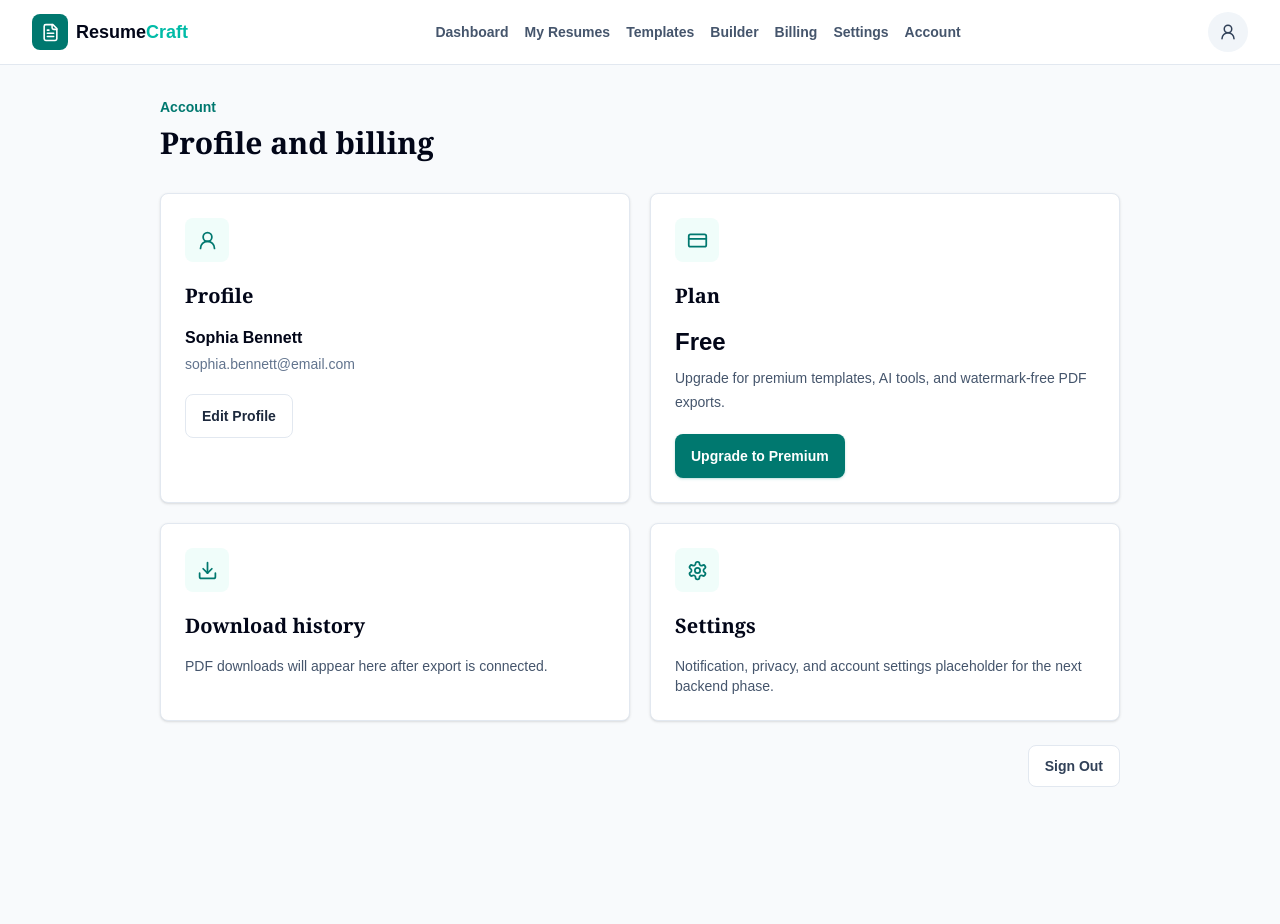
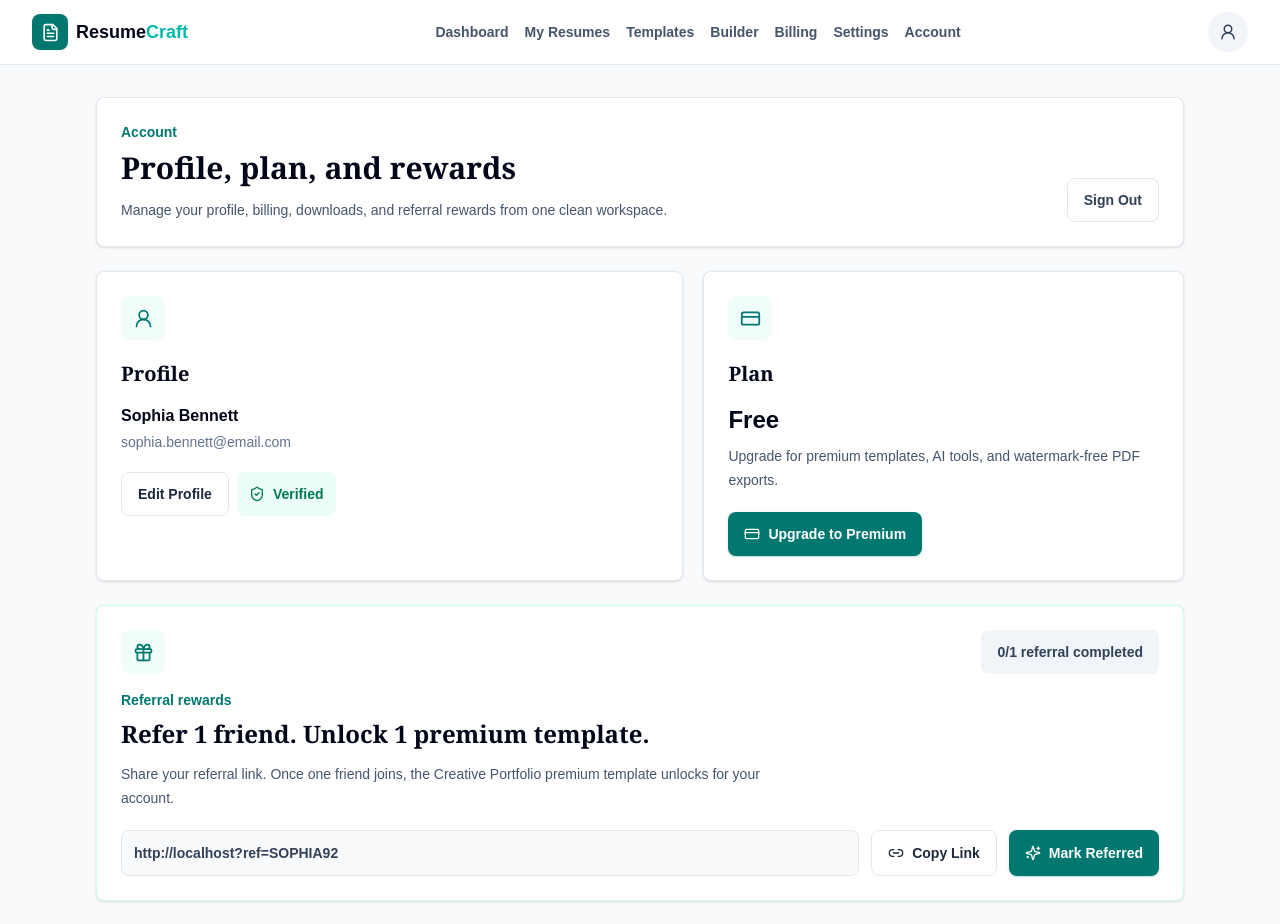
Before and after one commit to Fazilfazi991/resumebuilder, a Next.js app: page /account in a window 1280 px wide. Shown: the top 924 px of the page. Before the commit the page ends 865 px from the top, so only its background shows below. Built offline with nearby package versions, Linux system fonts and the light colour scheme.

Commit message:
Polish account referrals and ATS template

```diff
--- a/app/account/page.tsx
+++ b/app/account/page.tsx
@@ -1,6 +1,8 @@
 import { AppButton } from "@/components/app/AppButton";
 import { AppHeader } from "@/components/app/AppHeader";
-import { CreditCard, Download, Settings, UserRound } from "lucide-react";
+import { CheckoutButton } from "@/components/payments/CheckoutButton";
+import { ReferralUnlockCard } from "@/components/account/ReferralUnlockCard";
+import { CreditCard, Download, Settings, ShieldCheck, UserRound } from "lucide-react";
 import { logout } from "@/app/(auth)/actions";
 
 export default function AccountPage() {
@@ -8,30 +10,48 @@ export default function AccountPage() {
     <>
       <AppHeader />
       <main className="min-h-screen bg-slate-50">
-        <section className="mx-auto max-w-5xl px-4 py-8 sm:px-6 lg:px-8">
-          <p className="text-sm font-bold text-teal-700">Account</p>
-          <h1 className="mt-2 text-3xl font-bold text-slate-950">Profile and billing</h1>
-          <div className="mt-8 grid gap-5 md:grid-cols-2">
+        <section className="mx-auto max-w-6xl px-4 py-8 sm:px-6 lg:px-8">
+          <div className="rounded-lg border border-slate-200 bg-white p-6 shadow-sm">
+            <p className="text-sm font-bold text-teal-700">Account</p>
+            <div className="mt-2 flex flex-col gap-4 lg:flex-row lg:items-end lg:justify-between">
+              <div>
+                <h1 className="text-3xl font-bold text-slate-950">Profile, plan, and rewards</h1>
+                <p className="mt-3 max-w-2xl text-sm leading-6 text-slate-600">Manage your profile, billing, downloads, and referral rewards from one clean workspace.</p>
+              </div>
+              <form action={logout}>
+                <button className="min-h-11 rounded-lg border border-slate-200 bg-white px-4 py-2.5 text-sm font-bold text-slate-700 hover:bg-slate-100">Sign Out</button>
+              </form>
+            </div>
+          </div>
+
+          <div className="mt-6 grid gap-5 lg:grid-cols-[1.1fr_0.9fr]">
             <AccountPanel icon={UserRound} title="Profile">
               <p className="font-bold text-slate-950">Sophia Bennett</p>
               <p className="mt-1 text-sm text-slate-500">sophia.bennett@email.com</p>
-              <div className="mt-5"><AppButton variant="secondary">Edit Profile</AppButton></div>
+              <div className="mt-5 flex flex-wrap gap-2">
+                <AppButton variant="secondary">Edit Profile</AppButton>
+                <span className="inline-flex min-h-11 items-center gap-2 rounded-lg bg-emerald-50 px-3 text-sm font-bold text-emerald-700"><ShieldCheck size={16} />Verified</span>
+              </div>
             </AccountPanel>
             <AccountPanel icon={CreditCard} title="Plan">
               <p className="text-2xl font-bold text-slate-950">Free</p>
               <p className="mt-2 text-sm leading-6 text-slate-600">Upgrade for premium templates, AI tools, and watermark-free PDF exports.</p>
-              <div className="mt-5"><AppButton>Upgrade to Premium</AppButton></div>
+              <div className="mt-5"><CheckoutButton planId="premium">Upgrade to Premium</CheckoutButton></div>
             </AccountPanel>
+          </div>
+
+          <div className="mt-6">
+            <ReferralUnlockCard />
+          </div>
+
+          <div className="mt-6 grid gap-5 md:grid-cols-2">
             <AccountPanel icon={Download} title="Download history">
-              <p className="text-sm text-slate-600">PDF downloads will appear here after export is connected.</p>
+              <p className="text-sm leading-6 text-slate-600">Your exported PDFs and invoices will appear here after downloads are saved to your account.</p>
             </AccountPanel>
             <AccountPanel icon={Settings} title="Settings">
-              <p className="text-sm text-slate-600">Notification, privacy, and account settings placeholder for the next backend phase.</p>
+              <p className="text-sm leading-6 text-slate-600">Notification, privacy, and account preferences are ready for the next backend pass.</p>
             </AccountPanel>
           </div>
-          <form action={logout} className="mt-6 flex justify-end">
-            <button className="rounded-lg border border-slate-200 bg-white px-4 py-2.5 text-sm font-bold text-slate-700 hover:bg-slate-100">Sign Out</button>
-          </form>
         </section>
       </main>
     </>
--- /dev/null
+++ b/components/account/ReferralUnlockCard.tsx
@@ -0,0 +1,71 @@
+"use client";
+
+import { AppButton } from "@/components/app/AppButton";
+import { Gift, Link2, Sparkles } from "lucide-react";
+import { useEffect, useMemo, useState } from "react";
+
+const referralCountKey = "resumecraft_referral_count";
+const unlockedTemplateKey = "resumecraft_unlocked_template";
+const unlockedTemplateId = "creative-portfolio";
+
+export function ReferralUnlockCard() {
+  const [origin, setOrigin] = useState("");
+  const [referrals, setReferrals] = useState(0);
+  const [copied, setCopied] = useState(false);
+
+  useEffect(() => {
+    setOrigin(window.location.origin);
+    setReferrals(Number(localStorage.getItem(referralCountKey) ?? "0"));
+  }, []);
+
+  const referralCode = "SOPHIA92";
+  const referralLink = useMemo(() => `${origin || "https://resumecraft.app"}?ref=${referralCode}`, [origin]);
+  const isUnlocked = referrals >= 1;
+
+  const copyLink = async () => {
+    await navigator.clipboard.writeText(referralLink);
+    setCopied(true);
+    window.setTimeout(() => setCopied(false), 1800);
+  };
+
+  const markReferralComplete = () => {
+    const nextCount = Math.max(1, referrals + 1);
+    localStorage.setItem(referralCountKey, String(nextCount));
+    localStorage.setItem(unlockedTemplateKey, unlockedTemplateId);
+    setReferrals(nextCount);
+  };
+
+  return (
+    <section className="rounded-lg border border-teal-100 bg-white p-6 shadow-sm">
+      <div className="flex flex-col gap-5 lg:flex-row lg:items-start lg:justify-between">
+        <div className="min-w-0">
+          <div className="mb-4 flex h-11 w-11 items-center justify-center rounded-lg bg-teal-50 text-teal-700">
+            <Gift size={21} aria-hidden="true" />
+          </div>
+          <p className="text-sm font-bold text-teal-700">Referral rewards</p>
+          <h2 className="mt-2 text-2xl font-bold text-slate-950">Refer 1 friend. Unlock 1 premium template.</h2>
+          <p className="mt-3 max-w-2xl text-sm leading-6 text-slate-600">
+            Share your referral link. Once one friend joins, the Creative Portfolio premium template unlocks for your account.
+          </p>
+        </div>
+        <div className={`rounded-lg px-4 py-3 text-sm font-bold ${isUnlocked ? "bg-emerald-50 text-emerald-700" : "bg-slate-100 text-slate-700"}`}>
+          {isUnlocked ? "Creative Portfolio unlocked" : `${referrals}/1 referral completed`}
+        </div>
+      </div>
+
+      <div className="mt-5 grid gap-3 lg:grid-cols-[1fr_auto_auto]">
+        <div className="min-w-0 rounded-lg border border-slate-200 bg-slate-50 px-3 py-3 text-sm font-semibold text-slate-700">
+          <span className="block truncate">{referralLink}</span>
+        </div>
+        <AppButton variant="secondary" onClick={copyLink}>
+          <Link2 size={16} aria-hidden="true" />
+          {copied ? "Copied" : "Copy Link"}
+        </AppButton>
+        <AppButton onClick={markReferralComplete}>
+          <Sparkles size={16} aria-hidden="true" />
+          {isUnlocked ? "Unlocked" : "Mark Referred"}
+        </AppButton>
+      </div>
+    </section>
+  );
+}
--- a/components/builder/BuilderClient.tsx
+++ b/components/builder/BuilderClient.tsx
@@ -353,10 +353,18 @@ function EditorPanel({
     return <CertificatesEditor data={data} setData={setData} />;
   }
 
+  if (activeSection === "achievements") {
+    return <AchievementsEditor data={data} setData={setData} />;
+  }
+
+  if (activeSection === "references") {
+    return <ReferencesEditor data={data} setData={setData} />;
+  }
+
   return (
     <Panel title={sections.find((section) => section.id === activeSection)?.label ?? "Section"} description="This section is ready for the next product pass.">
-      <div className="rounded-lg border border-dashed border-slate-300 bg-slate-50 p-8 text-center text-sm text-slate-600">
-        Working form coming next. The shared data model already supports this section.
+      <div className="rounded-lg border border-dashed border-slate-300 bg-slate-50 p-6 text-center text-sm leading-6 text-slate-600">
+        Add optional sections from the data model in the next product pass.
       </div>
     </Panel>
   );
@@ -468,6 +476,51 @@ function CertificatesEditor({ data, setData }: { data: ResumeData; setData: Reac
   );
 }
 
+function AchievementsEditor({ data, setData }: { data: ResumeData; setData: React.Dispatch<React.SetStateAction<ResumeData>> }) {
+  const update = (id: string, patch: Partial<ResumeData["achievements"][number]>) => {
+    setData((current) => ({ ...current, achievements: current.achievements.map((item) => (item.id === id ? { ...item, ...patch } : item)) }));
+  };
+
+  return (
+    <Panel title="Achievements" description="Highlight awards, recognition, and measurable wins.">
+      <div className="mb-4 [&>button]:w-full sm:[&>button]:w-auto"><AppButton onClick={() => setData((current) => ({ ...current, achievements: [...current.achievements, { id: uid("ach"), title: "", description: "" }] }))}><Plus size={16} aria-hidden="true" /> Add Achievement</AppButton></div>
+      <div className="space-y-4">
+        {data.achievements.map((item) => (
+          <EditorCard key={item.id} title={item.title || "New achievement"} onRemove={() => setData((current) => ({ ...current, achievements: current.achievements.filter((entry) => entry.id !== item.id) }))}>
+            <div className="grid gap-4 md:grid-cols-2">
+              <Field label="Title" value={item.title} onChange={(value) => update(item.id, { title: value })} />
+              <TextArea label="Description" value={item.description} onChange={(value) => update(item.id, { description: value })} />
+            </div>
+          </EditorCard>
+        ))}
+      </div>
+    </Panel>
+  );
+}
+
+function ReferencesEditor({ data, setData }: { data: ResumeData; setData: React.Dispatch<React.SetStateAction<ResumeData>> }) {
+  const update = (id: string, patch: Partial<ResumeData["references"][number]>) => {
+    setData((current) => ({ ...current, references: current.references.map((item) => (item.id === id ? { ...item, ...patch } : item)) }));
+  };
+
+  return (
+    <Panel title="References" description="Add references or leave this section out when not required.">
+      <div className="mb-4 [&>button]:w-full sm:[&>button]:w-auto"><AppButton onClick={() => setData((current) => ({ ...current, references: [...current.references, { id: uid("ref"), name: "", role: "", company: "", email: "", phone: "" }] }))}><Plus size={16} aria-hidden="true" /> Add Reference</AppButton></div>
+      <div className="space-y-4">
+        {data.references.map((item) => (
+          <EditorCard key={item.id} title={item.name || "New reference"} onRemove={() => setData((current) => ({ ...current, references: current.references.filter((entry) => entry.id !== item.id) }))}>
+            <div className="grid gap-4 md:grid-cols-2">
+              {(["name", "role", "company", "email", "phone"] as const).map((field) => (
+                <Field key={field} label={labelize(field)} value={item[field]} onChange={(value) => update(item.id, { [field]: value })} />
+              ))}
+            </div>
+          </EditorCard>
+        ))}
+      </div>
+    </Panel>
+  );
+}
+
 function SimpleListEditor<T extends { id: string; name: string; level: string }>({
   title,
   addLabel,
@@ -548,16 +601,16 @@ function Field({ label, value, onChange }: { label: string; value: string; onCha
 function PortfolioField({ value, onChange }: { value: string; onChange: (value: string) => void }) {
   return (
     <label className="block">
-      <span className="flex items-center justify-between gap-3 text-sm font-bold text-slate-700">
+      <span className="grid gap-1 text-sm font-bold text-slate-700 sm:grid-cols-[auto_1fr] sm:items-center sm:gap-3">
         Portfolio
         <a
           href="https://portfoliobuilder-rose.vercel.app/"
           target="_blank"
           rel="noreferrer"
-          className="inline-flex min-h-7 shrink-0 items-center gap-1.5 rounded-md text-xs font-bold text-teal-700 underline-offset-4 hover:underline focus:outline-none focus:ring-2 focus:ring-teal-300"
+          className="inline-flex min-h-7 min-w-0 items-center gap-1.5 rounded-md text-xs font-bold leading-5 text-teal-700 underline-offset-4 hover:underline focus:outline-none focus:ring-2 focus:ring-teal-300"
         >
-          Don't have a portfolio? Create your portfolio
-          <LinkIcon size={13} aria-hidden="true" />
+          <span className="min-w-0 whitespace-normal">Don't have a portfolio? Create your portfolio</span>
+          <LinkIcon size={13} className="shrink-0" aria-hidden="true" />
         </a>
       </span>
       <input value={value} onChange={(event) => onChange(event.target.value)} className="mt-2 h-11 w-full rounded-lg border border-slate-200 bg-white px-3 text-sm outline-none focus:border-teal-400" />
--- a/components/builder/ResumePhotoUpload.tsx
+++ b/components/builder/ResumePhotoUpload.tsx
@@ -80,8 +80,8 @@ export function ResumePhotoUpload({ value, onChange }: ResumePhotoUploadProps) {
 
   return (
     <section className="rounded-lg border border-slate-200 bg-slate-50 p-4">
-      <div className="grid gap-4 sm:grid-cols-[96px_1fr]">
-        <div className="flex h-24 w-24 items-center justify-center overflow-hidden rounded-lg border border-slate-200 bg-white">
+      <div className="grid gap-4 sm:grid-cols-[88px_1fr]">
+        <div className="flex h-[88px] w-[88px] items-center justify-center overflow-hidden rounded-lg border border-slate-200 bg-white sm:h-24 sm:w-24">
           {value ? (
             <img src={value} alt="" className="h-full w-full object-cover" />
           ) : (
@@ -117,7 +117,7 @@ export function ResumePhotoUpload({ value, onChange }: ResumePhotoUploadProps) {
           </div>
           <p className="mt-3 text-sm leading-5 text-slate-600">JPG, PNG, or WEBP. Maximum 5MB.</p>
           {status ? <p className="mt-2 text-sm font-semibold text-emerald-700">{status}</p> : null}
-          {note ? <p className="mt-2 text-sm font-semibold text-amber-700">{note}</p> : null}
+          {note ? <p className="mt-2 max-w-md text-sm font-semibold leading-5 text-amber-700">{note}</p> : null}
           {error ? <p className="mt-2 text-sm font-semibold text-rose-700">{error}</p> : null}
         </div>
       </div>
--- a/components/resume-templates/ContactLine.tsx
+++ b/components/resume-templates/ContactLine.tsx
@@ -6,7 +6,7 @@ export function ContactLine({ data, align = "left", separator = " | ", className
   if (!items.length) return null;
 
   return (
-    <p className={`break-words text-[10px] leading-[1.5] text-slate-600 ${align === "center" ? "text-center" : align === "right" ? "text-right" : "text-left"} ${className}`}>
+    <p className={`max-w-full overflow-hidden break-words text-[10px] leading-[1.5] text-slate-600 ${align === "center" ? "text-center" : align === "right" ? "text-right" : "text-left"} ${className}`}>
       {items.join(separator)}
     </p>
   );
--- a/components/resume-templates/SimpleOnePage.tsx
+++ b/components/resume-templates/SimpleOnePage.tsx
@@ -3,10 +3,30 @@ import { ContactLine, RenderSection, Watermark } from "./TemplateHelpers";
 
 export function SimpleOnePage({ data, sectionOrder, isWatermarked }: ResumeTemplateProps) {
   return (
-    <div className="resume-page px-[10mm] py-[9mm] font-[Arial] text-slate-900">
+    <div className="resume-page px-[12mm] py-[10mm] font-[Arial] text-slate-900">
       <Watermark show={isWatermarked} />
-      <header className="grid grid-cols-[0.38fr_0.62fr] items-end gap-7 border-b border-slate-400 pb-2.5"><div><h1 className="text-[23px] font-bold leading-none text-slate-950">{data.personal.fullName}</h1><p className="mt-1 text-[10.5px] font-bold text-slate-700">{data.personal.jobTitle}</p></div><ContactLine data={data} align="right" /></header>
-      <div className="mt-3 grid grid-cols-[0.68fr_0.32fr] gap-5"><main className="space-y-2.5"><RenderSection id="summary" data={data} variant="classic" /><RenderSection id="experience" data={data} variant="classic" /><RenderSection id="projects" data={data} variant="classic" /><RenderSection id="education" data={data} variant="classic" /></main><aside className="space-y-3 border-l border-slate-200 pl-4"><RenderSection id="skills" data={data} variant="classic" /><RenderSection id="certificates" data={data} variant="classic" /><RenderSection id="languages" data={data} variant="classic" />{sectionOrder.includes("achievements") ? <RenderSection id="achievements" data={data} variant="classic" /> : null}</aside></div>
+      <header className="grid grid-cols-[0.44fr_0.56fr] items-end gap-5 border-b border-slate-400 pb-3">
+        <div className="min-w-0">
+          <h1 className="break-words text-[22px] font-bold leading-[1.08] text-slate-950">{data.personal.fullName || "Your Name"}</h1>
+          <p className="mt-1 break-words text-[10.25px] font-bold text-slate-700">{data.personal.jobTitle}</p>
+        </div>
+        <ContactLine data={data} align="right" separator="  |  " className="ml-auto max-w-[96mm] text-[8.7px] leading-[1.35]" />
+      </header>
+      <div className="mt-3 grid grid-cols-[0.66fr_0.34fr] gap-5">
+        <main className="min-w-0 space-y-2.5">
+          <RenderSection id="summary" data={data} variant="classic" />
+          <RenderSection id="experience" data={data} variant="classic" />
+          <RenderSection id="projects" data={data} variant="classic" />
+          <RenderSection id="education" data={data} variant="classic" />
+        </main>
+        <aside className="min-w-0 space-y-3 border-l border-slate-200 pl-4">
+          <RenderSection id="skills" data={data} variant="classic" />
+          <RenderSection id="certificates" data={data} variant="classic" />
+          <RenderSection id="languages" data={data} variant="classic" />
+          {sectionOrder.includes("achievements") ? <RenderSection id="achievements" data={data} variant="classic" /> : null}
+          {sectionOrder.includes("references") ? <RenderSection id="references" data={data} variant="classic" /> : null}
+        </aside>
+      </div>
     </div>
   );
 }
--- a/components/templates/TemplatesClient.tsx
+++ b/components/templates/TemplatesClient.tsx
@@ -1,7 +1,7 @@
 "use client";
 
 import { Search } from "lucide-react";
-import { useMemo, useState } from "react";
+import { useEffect, useMemo, useState } from "react";
 import { TemplateGalleryCard } from "@/components/app/TemplateGalleryCard";
 import { TemplatePreviewModal } from "@/components/app/TemplatePreviewModal";
 import { resumeTemplates } from "@/lib/resume/template-registry";
@@ -13,6 +13,11 @@ export function TemplatesClient() {
   const [activeFilter, setActiveFilter] = useState("All");
   const [query, setQuery] = useState("");
   const [previewTemplate, setPreviewTemplate] = useState<TemplateDefinition | null>(null);
+  const [unlockedTemplateId, setUnlockedTemplateId] = useState("");
+
+  useEffect(() => {
+    setUnlockedTemplateId(localStorage.getItem("resumecraft_unlocked_template") ?? "");
+  }, []);
 
   const filtered = useMemo(() => {
     return resumeTemplates.filter((template) => {
@@ -43,7 +48,7 @@ export function TemplatesClient() {
       </div>
       <div className="mt-6 grid gap-5 sm:grid-cols-2 lg:grid-cols-3">
         {filtered.map((template) => (
-          <TemplateGalleryCard key={template.id} {...template} onPreview={() => setPreviewTemplate(template)} />
+          <TemplateGalleryCard key={template.id} {...template} isReferralUnlocked={template.id === unlockedTemplateId} onPreview={() => setPreviewTemplate(template)} />
         ))}
       </div>
       <TemplatePreviewModal template={previewTemplate} onClose={() => setPreviewTemplate(null)} />
```
Also changed, not shown: components/app/TemplateGalleryCard.tsx (+7 -4 lines).
